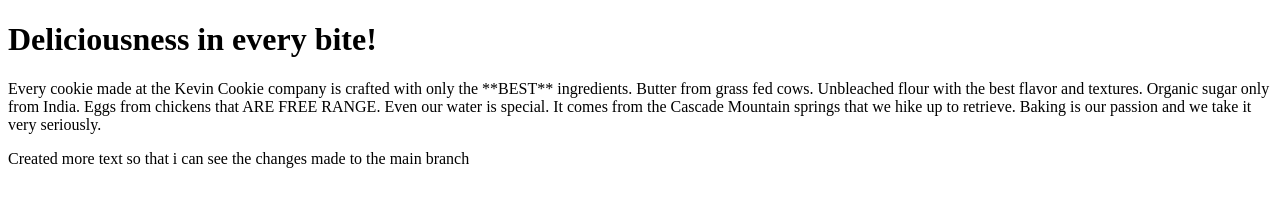
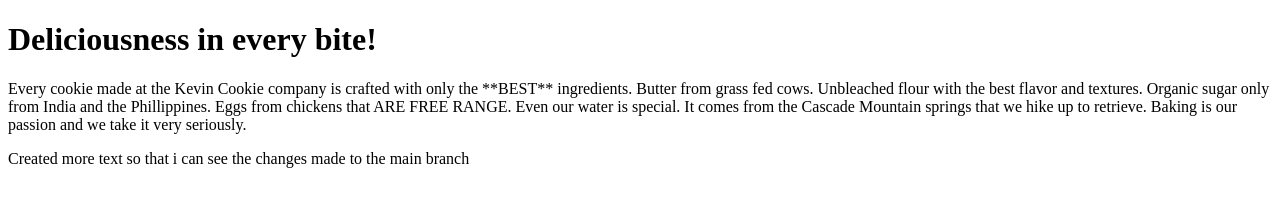
Before and after one commit to HiroshiAdaniya/git, a plain HTML site: page index.htm in a window 1280 px wide. Drawn offline with Linux system fonts and the light colour scheme.

Commit message:
Update index.htm

```diff
--- a/index.htm
+++ b/index.htm
@@ -3,7 +3,7 @@
 <body>
 
 <h1>Deliciousness in every bite!</h1>
-<p>Every cookie made at the Kevin Cookie company is crafted with only the **BEST** ingredients. Butter from grass fed cows. Unbleached flour with the best flavor and textures. Organic sugar only from India. Eggs from chickens that ARE FREE RANGE. Even our water is special. It comes from the Cascade Mountain springs that we hike up to retrieve. Baking is our passion and we take it very seriously.</p>
+<p>Every cookie made at the Kevin Cookie company is crafted with only the **BEST** ingredients. Butter from grass fed cows. Unbleached flour with the best flavor and textures. Organic sugar only from India and the Phillippines. Eggs from chickens that ARE FREE RANGE. Even our water is special. It comes from the Cascade Mountain springs that we hike up to retrieve. Baking is our passion and we take it very seriously.</p>
 
 <p>Created more text so that i can see the changes made to the main branch</p>
 </body>
```
